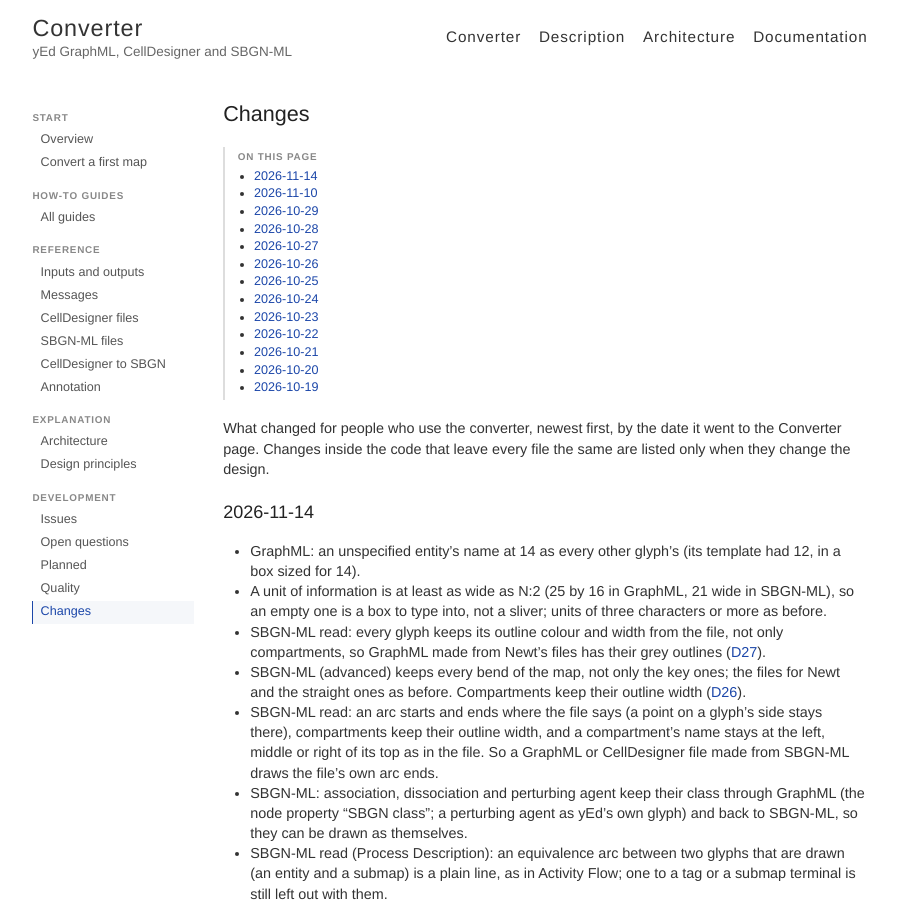
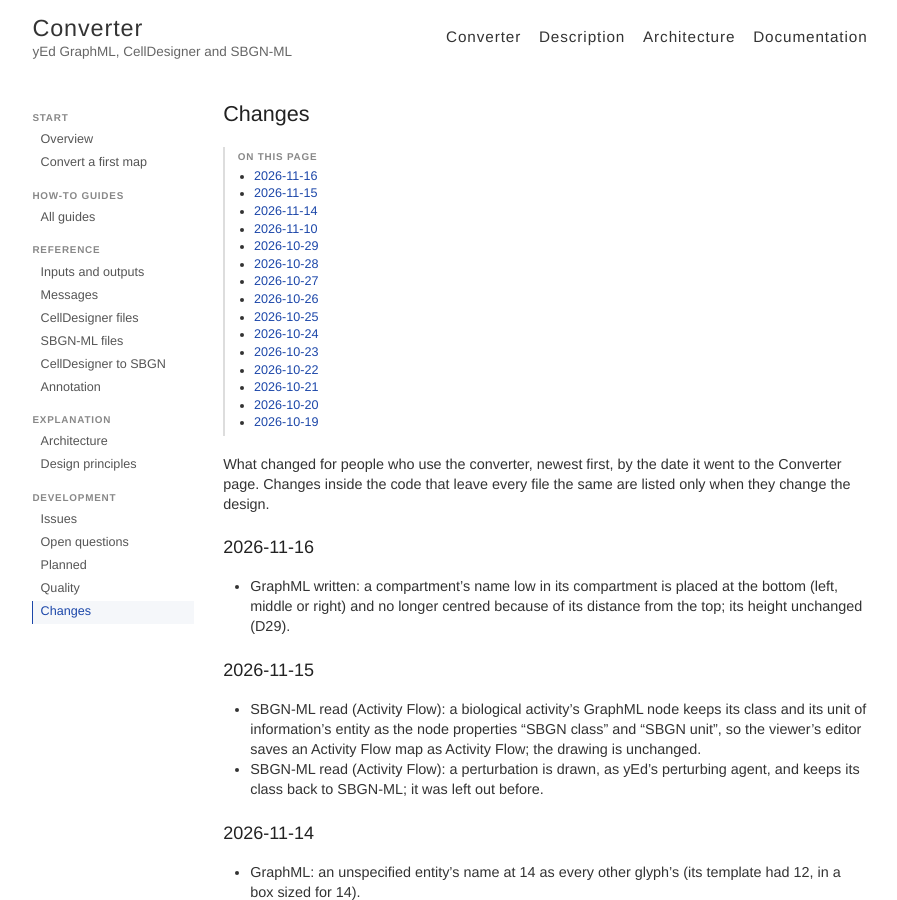
Before and after one commit to map-converter/map-converter.github.io, a Jekyll site: the page built from pages/converter-docs/changes.md, in a window 1280 px wide and 900 px high. Shown: the whole window, without its empty margins (190-1087 px from the left). Built offline with Jekyll 4.4.1, drawn with Linux system fonts in a browser that asks for light colours.

Commit message:
Converter 3e773ee: a compartment's name in the lower half sits at the bottom (D29)
Co-Authored-By: Claude Opus 5.5 <noreply@anthropic.com>
Claude-Session: https://claude.ai/code/session_01RZmt2PUjWzAbzrDnQDhqVb

```diff
--- a/pages/converter-docs/changes.md
+++ b/pages/converter-docs/changes.md
@@ -9,6 +9,19 @@ noindex: true
 
 What changed for people who use the converter, newest first, by the date it went to the Converter page.
 Changes inside the code that leave every file the same are listed only when they change the design.
+
+## 2026-11-16
+
+- GraphML written: a compartment's name low in its compartment is placed at the bottom (left, middle or right) and no
+  longer centred because of its distance from the top; its height unchanged (D29).
+
+## 2026-11-15
+
+- SBGN-ML read (Activity Flow): a biological activity's GraphML node keeps its class and its unit of information's entity
+  as the node properties "SBGN class" and "SBGN unit", so the viewer's editor saves an Activity Flow map as Activity
+  Flow; the drawing is unchanged.
+- SBGN-ML read (Activity Flow): a perturbation is drawn, as yEd's perturbing agent, and keeps its class back to SBGN-ML;
+  it was left out before.
 
 ## 2026-11-14
 
```
Also changed, not shown: pages/converter-docs/design.md (+25 -0 lines), pages/converter-docs/sbgnml.md (+4 -0 lines), 3 other files.
